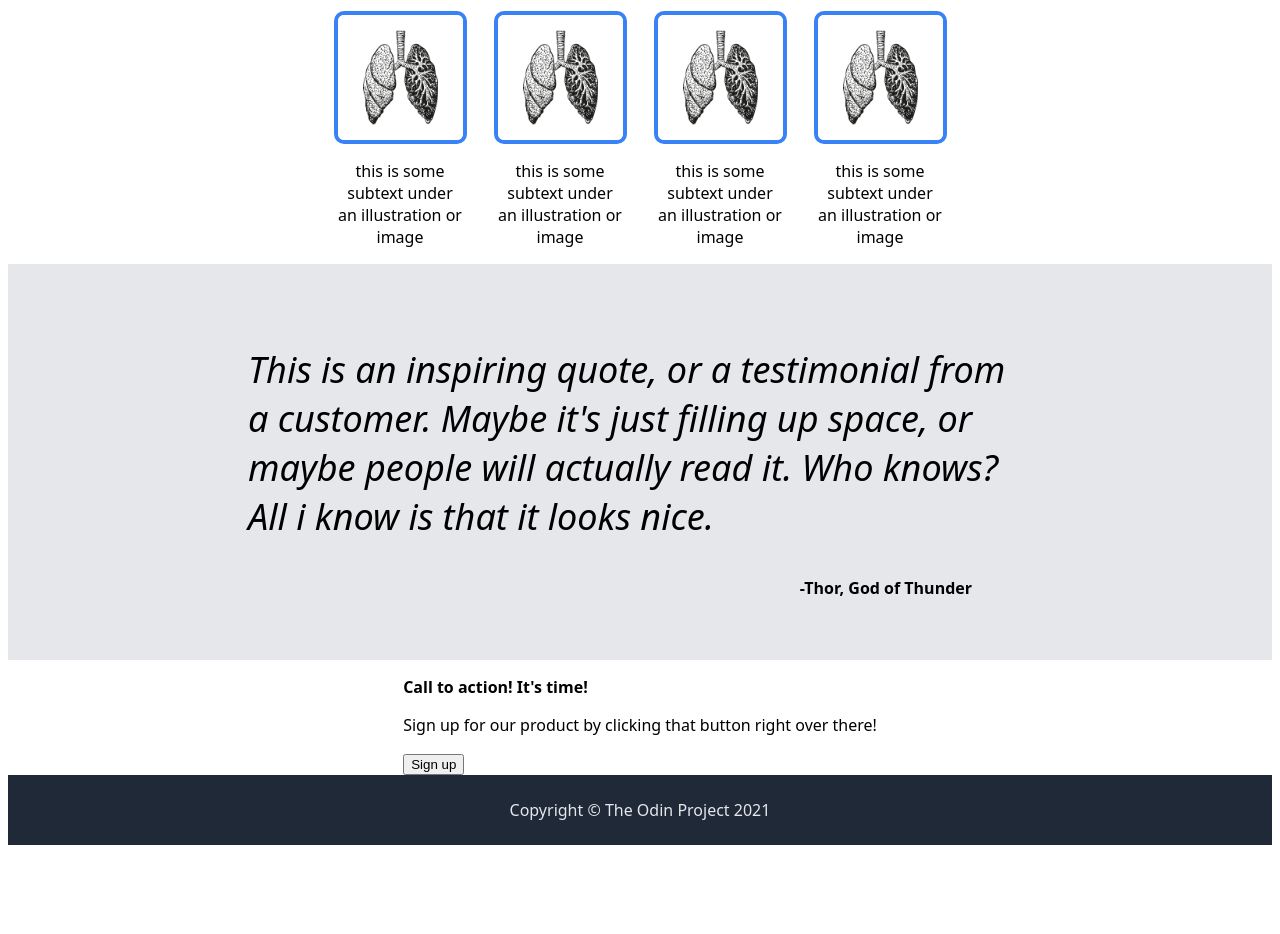
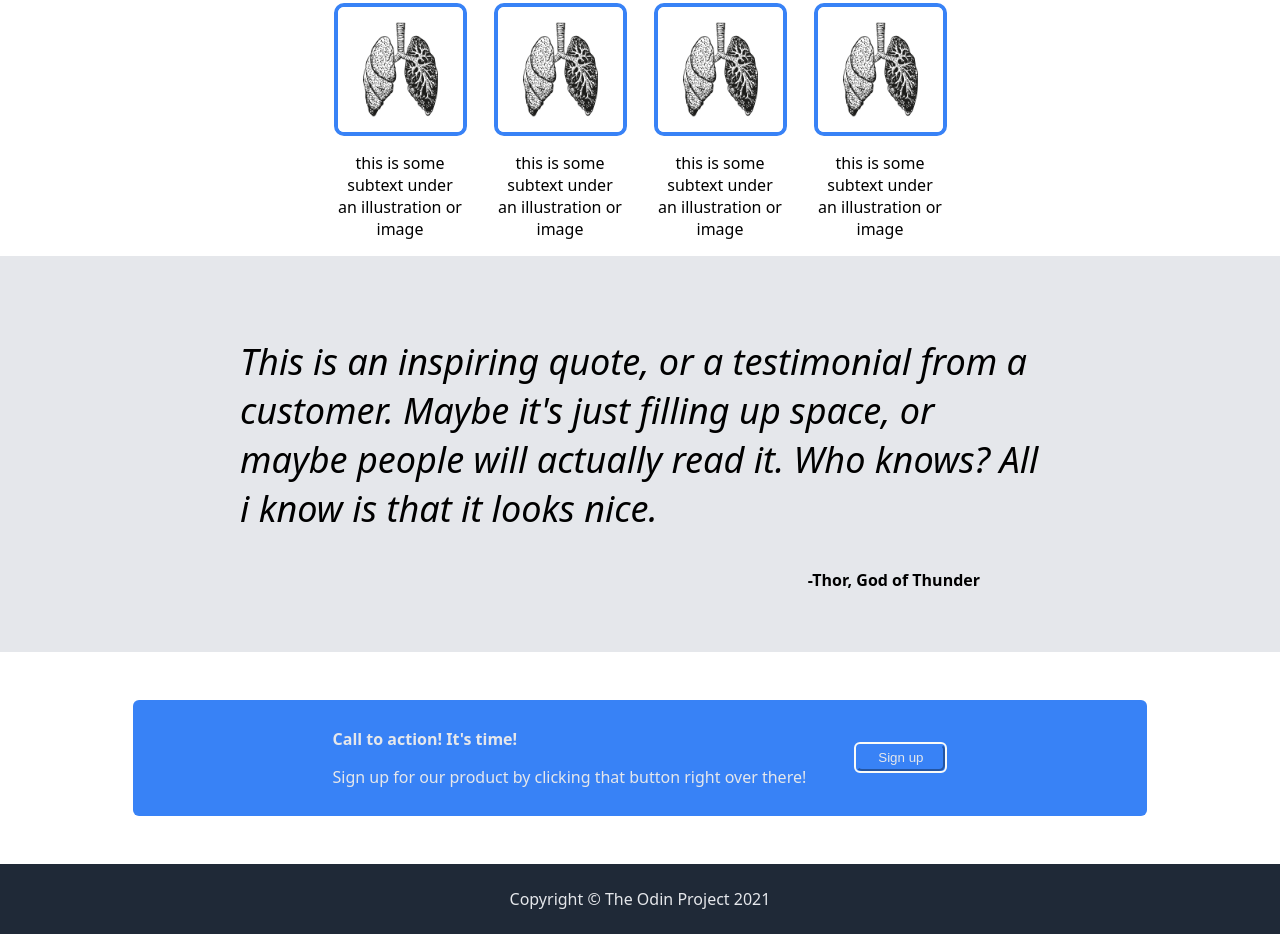
Before and after one commit to wolfy1313/odin-LandingPage, a plain HTML site: page index.html in a window 1280 px wide. Shown: the part 629-1563 px from the top of the page. Before the commit the page ends 1482 px from the top, so only its background shows below. Drawn offline with Linux system fonts and the light colour scheme.

```diff
--- a/style.css
+++ b/style.css
@@ -2,6 +2,7 @@ body {
   font-family: system-ui, -apple-system, BlinkMacSystemFont, 'Segoe UI', Roboto, Oxygen, Ubuntu, Cantarell, 'Open Sans', 'Helvetica Neue', sans-serif;
   display: flex;
   flex-direction: column;
+  margin: 0;
 }
 
 a, .hero-text {
@@ -55,7 +56,7 @@ a, .hero-text {
   padding-bottom: 6px;
 }
 
-.hero-button {
+button {
   background-color: #3882f6;
   color: #E5E7EB;
   border-radius: 6px;
@@ -86,7 +87,6 @@ a, .hero-text {
   flex-direction: row;
   justify-content: space-around;
   gap: 35px;
-  /* padding: 15px 90px; */
 }
 
 .random-image-box {
@@ -123,6 +123,27 @@ a, .hero-text {
   padding: 0px 60px;
 }
 
+.call-to-action-section {
+  display: flex;
+  align-items: center;
+  justify-content: space-between;
+  background-color: #3882f6;
+  border-radius: 6px;
+  padding: 12px 200px;
+  margin: 48px;
+}
+
+.call-to-action-text {
+  margin-right: 1em;
+  color: #E5E7EB;
+}
+
+.call-to-action-button {
+  border: 2px solid #F9FAF8;
+  border-radius: 6px;
+  margin-left: 2em;
+}
+
 .footer {
   display: flex;
   justify-content: center;
```
